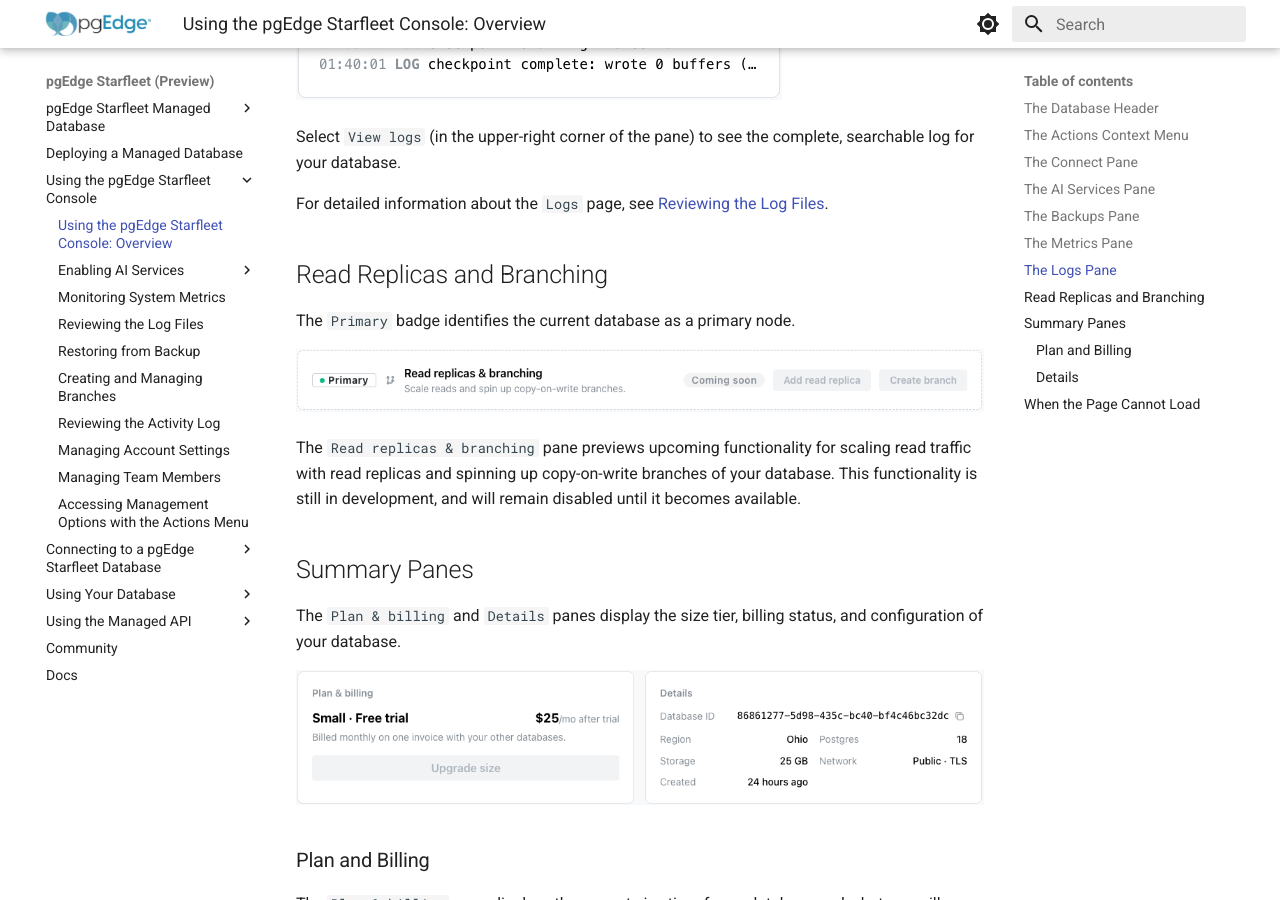
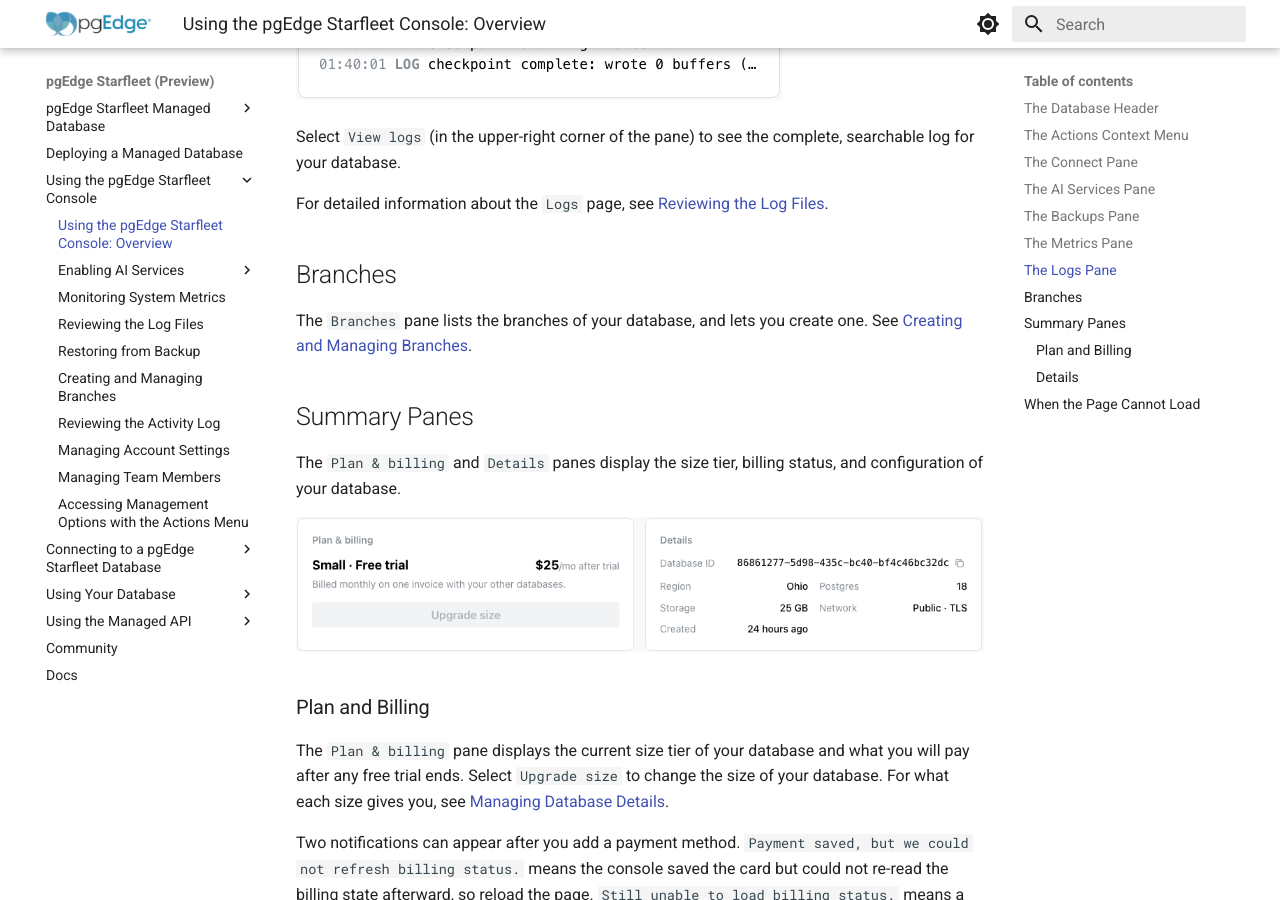
Before and after one commit to pgEdge/pgedge-starfleet-docs, an MkDocs documentation site: the page built from docs/managed/using_console/managed_console_overview.md, in a window 1280 px wide and 900 px high, scrolled down 5136 px. Built offline with MkDocs 1.6.1 and Material for MkDocs 9.7.7, drawn with Linux system fonts in a browser that asks for light colours.

Commit message:
docs: link existing pages to branching

```diff
--- a/docs/managed/using_console/managed_console_overview.md
+++ b/docs/managed/using_console/managed_console_overview.md
@@ -157,16 +157,10 @@ searchable log for your database.
 For detailed information about the `Logs` page, see
 [Reviewing the Log Files](managed_logs.md).
 
-## Read Replicas and Branching
+## Branches
 
-The `Primary` badge identifies the current database as a primary node.
-
-![Read replicas and branching](../images/managed_read_replicas_branching.png)
-
-The `Read replicas & branching` pane previews upcoming functionality for
-scaling read traffic with read replicas and spinning up copy-on-write branches
-of your database. This functionality is still in development, and will remain
-disabled until it becomes available.
+The `Branches` pane lists the branches of your database, and lets you
+create one. See [Creating and Managing Branches](managed_branches.md).
 
 ## Summary Panes
 
```
Also changed, not shown: docs/managed/managed_index.md (+5 -3 lines), docs/managed/serving_ai_content/managed_mcp.md (+8 -0 lines), docs/managed/using_console/managed_actions.md (+9 -0 lines), docs/managed/using_database/managed_database_details.md (+4 -0 lines), docs/managed/images/managed_read_replicas_branching.png (deleted).
